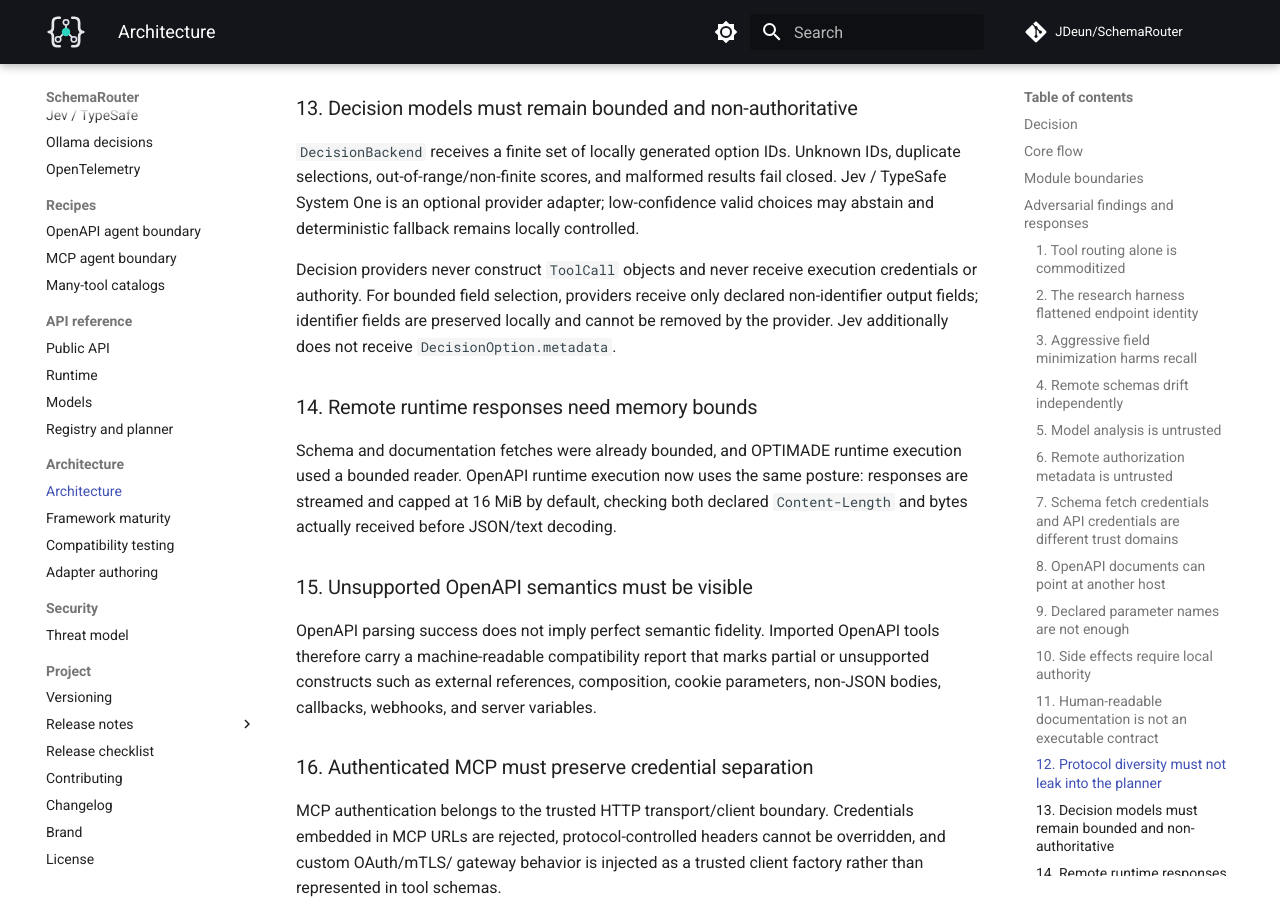
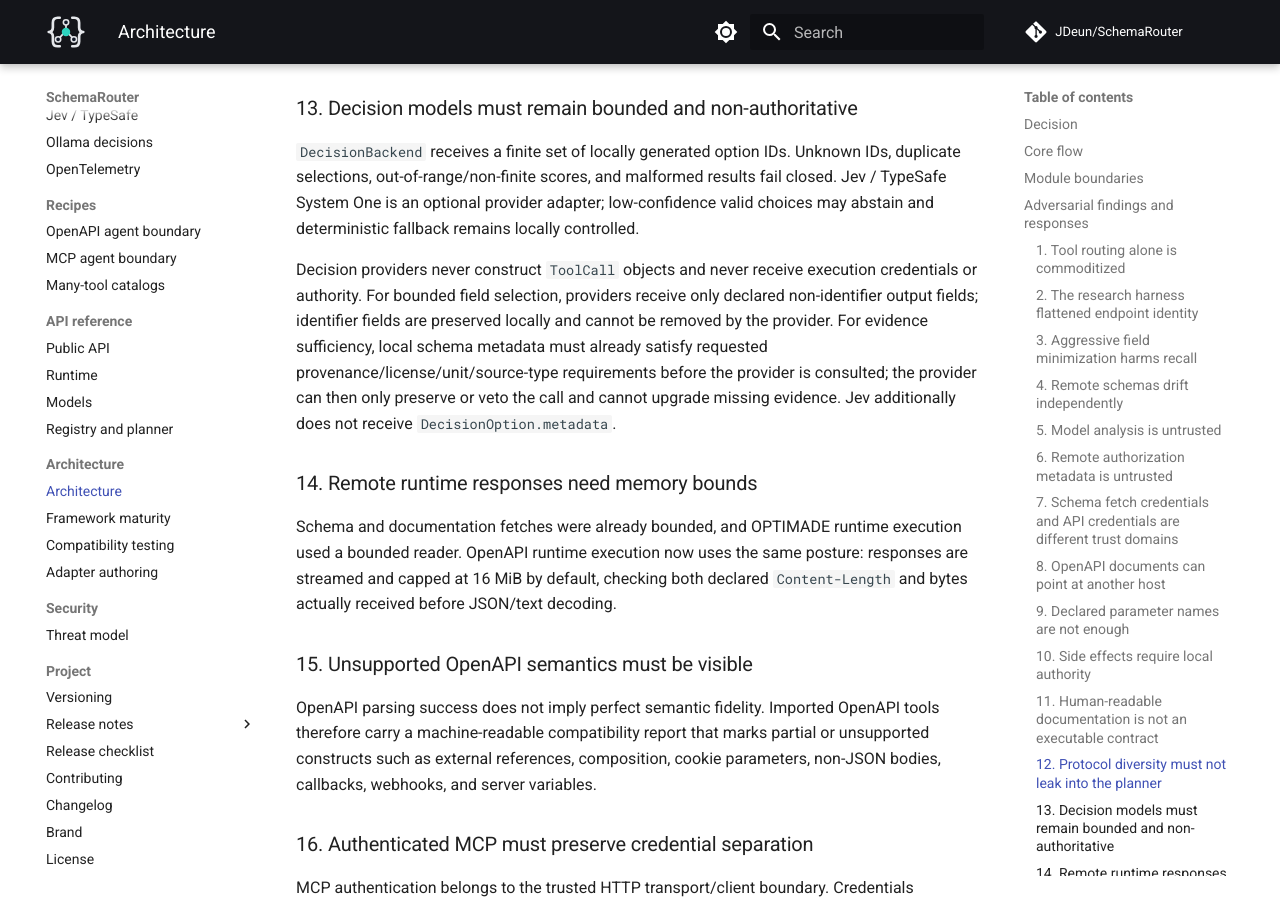
Before and after one commit to JDeun/SchemaRouter, an MkDocs documentation site: the page built from docs/architecture.md, in a window 1280 px wide and 900 px high, scrolled down 3576 px. Built offline with MkDocs 1.6.1 and Material for MkDocs 9.7.7, drawn with Linux system fonts in a browser that asks for light colours; comment, search, counter and statistics services are not loaded.

Commit message:
docs: add evidence sufficiency authority boundary

```diff
--- a/docs/architecture.md
+++ b/docs/architecture.md
@@ -152,8 +152,11 @@ fallback remains locally controlled.
 
 Decision providers never construct `ToolCall` objects and never receive execution credentials or
 authority. For bounded field selection, providers receive only declared non-identifier output
-fields; identifier fields are preserved locally and cannot be removed by the provider. Jev
-additionally does not receive `DecisionOption.metadata`.
+fields; identifier fields are preserved locally and cannot be removed by the provider. For evidence
+sufficiency, local schema metadata must already satisfy requested provenance/license/unit/source-type
+requirements before the provider is consulted; the provider can then only preserve or veto the
+call and cannot upgrade missing evidence. Jev additionally does not receive
+`DecisionOption.metadata`.
 
 ### 14. Remote runtime responses need memory bounds
 
```
